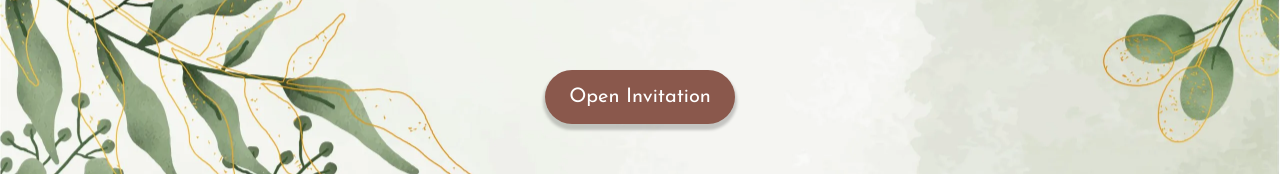
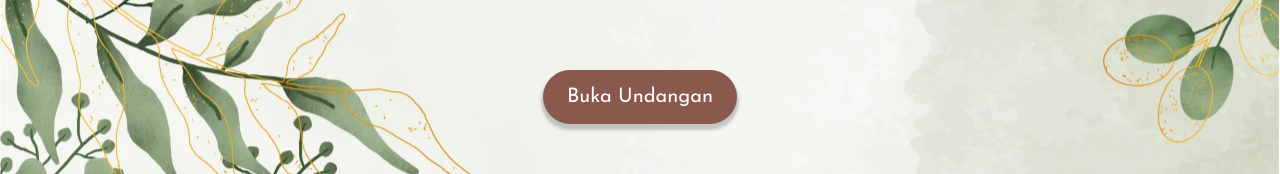
Before and after one commit to Family-Invitation/invitation-web, a Next.js app: page / in a window 1280 px wide. Shown: the part 563-737 px from the top of the page. Built offline with nearby package versions, Linux system fonts and the light colour scheme; what kafkajs would draw is missing.

Commit message:
change button opening text

```diff
--- a/src/app/(opening)/opening.tsx
+++ b/src/app/(opening)/opening.tsx
@@ -290,7 +290,7 @@ const Opening: NextPage<Props> = ({
           setShowContent(true);
         }}
       >
-        Open Invitation
+        Buka Undangan
       </button>
     </div>
   );
```
